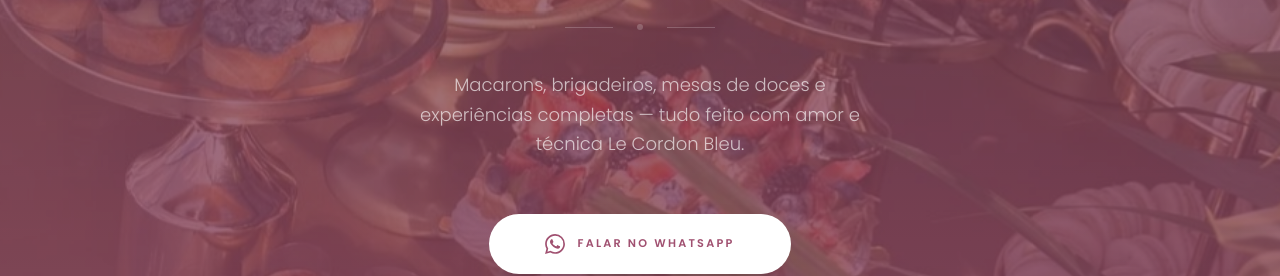
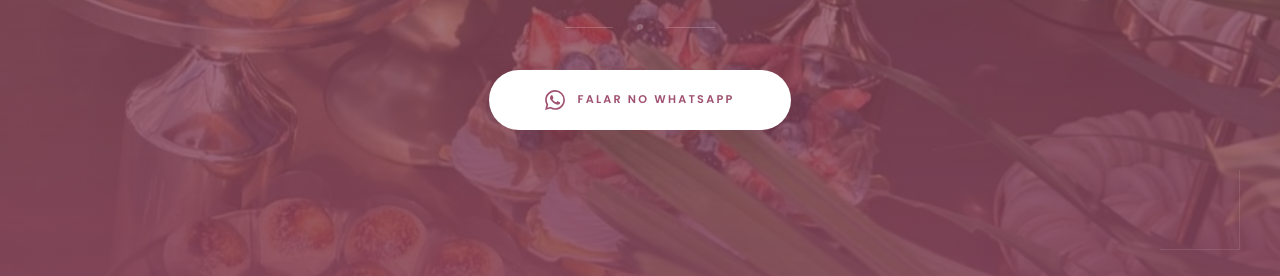
Before and after one commit to murillosezerino/ladylauraatelier, a Next.js app: page / in a window 1280 px wide. Shown: the part 10423-10699 px from the top of the page. Built offline with nearby package versions, Linux system fonts and the light colour scheme; a web font is replaced by a local one.

Commit message:
fix: remove texto macarons da secao CTA

```diff
--- a/components/CTASection.tsx
+++ b/components/CTASection.tsx
@@ -43,10 +43,6 @@ export default function CTASection() {
             <div className="w-1.5 h-1.5 rounded-full bg-white/20" />
             <div className="w-12 h-px bg-white/20" />
           </div>
-
-          <p className="reveal text-white/65 text-lg font-sans font-light max-w-md mx-auto mb-14 leading-relaxed">
-            Macarons, brigadeiros, mesas de doces e experiências completas — tudo feito com amor e técnica Le Cordon Bleu.
-          </p>
 
           {/* CTA */}
           <div className="reveal">
```
